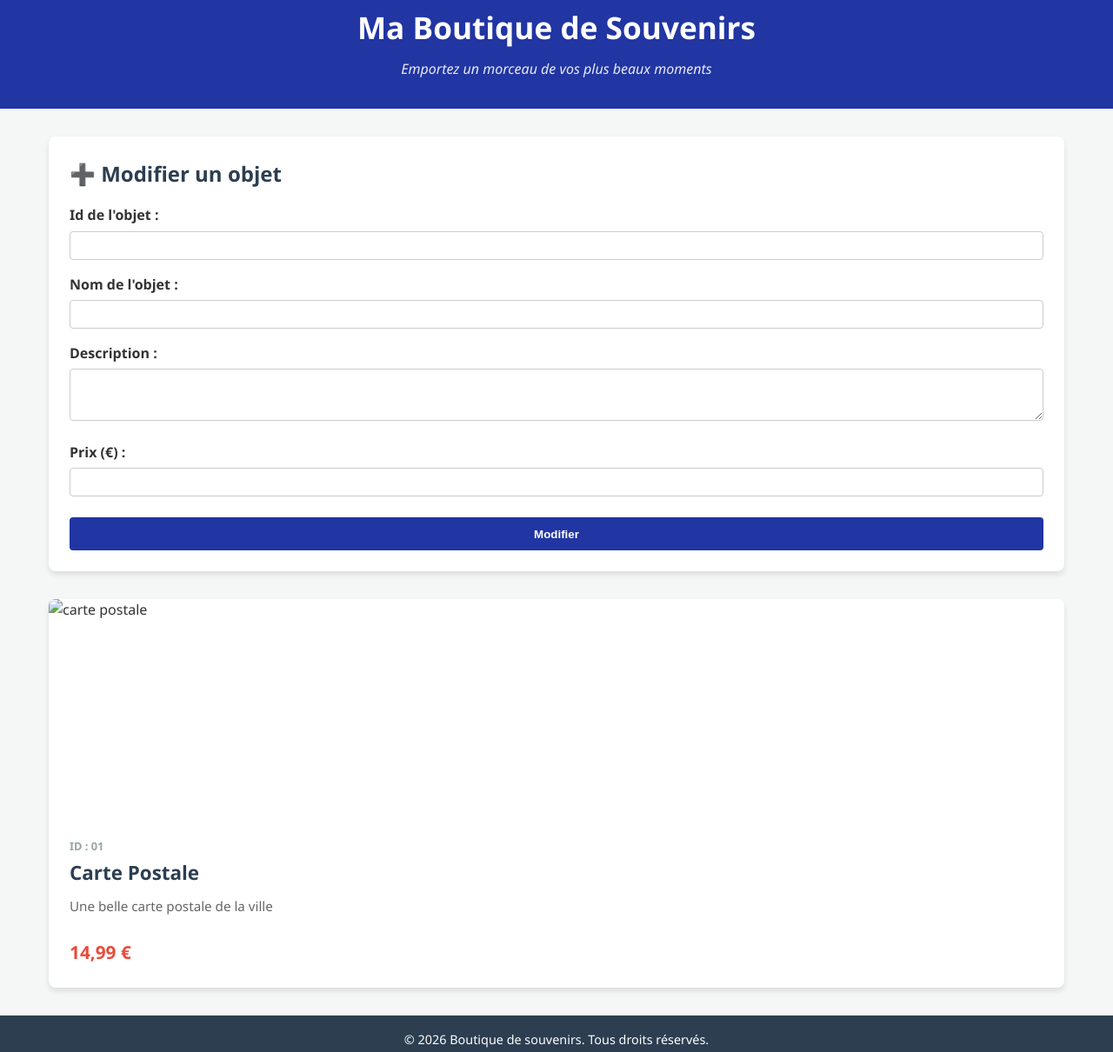
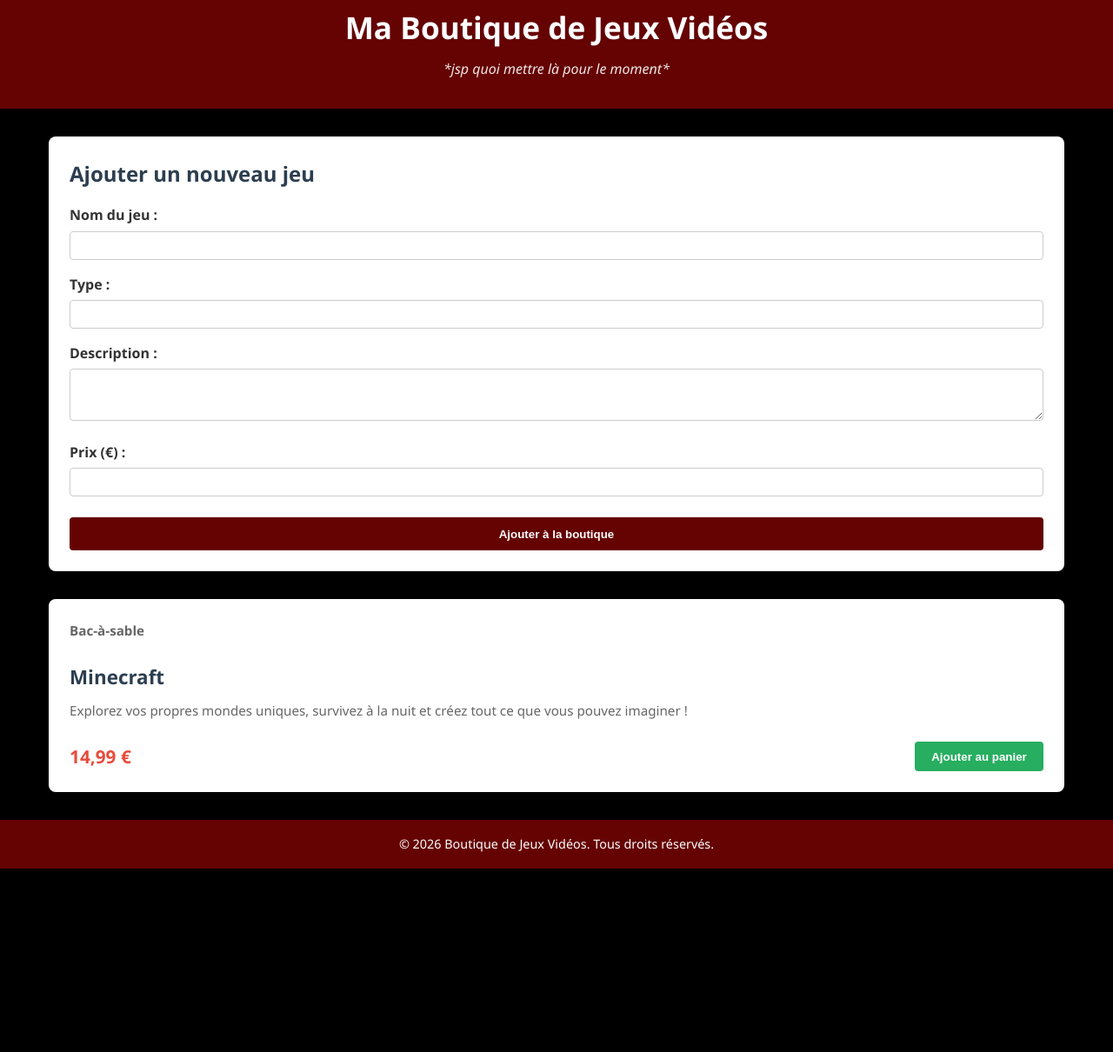
Before and after one commit to Hortense4321/Site_projet, a plain HTML site: page index.html in a window 1280 px wide. Shown: the part 29-1239 px from the top of the page at 87% size. After the commit the page ends 1028 px from the top, so only its background shows below. Drawn offline with Linux system fonts and the light colour scheme.

```diff
--- a/css/style.css
+++ b/css/style.css
@@ -7,7 +7,7 @@
 
 body {
     font-family: 'Segoe UI', Tahoma, Geneva, Verdana, sans-serif;
-    background-color: #f4f7f6;
+    background-color: #000000;
     color: #333;
     line-height: 1.6;
     display: flex;
@@ -17,7 +17,7 @@
 
 /* En-tête */
 header {
-    background-color: #2135a3;
+    background-color: #650202;
     color: #fff;
     text-align: center;
     padding: 2rem 1rem;
@@ -58,17 +58,10 @@
     flex-direction: column;
     transition: transform 0.2s ease;
 }
-
+/*
 .product-card:hover {
     transform: translateY(-5px);
-}
-
-.product-image img {
-    width: 100%;
-    height: 250px;
-    object-fit: cover;
-    display: block;
-}
+}*/
 
 .product-info {
     padding: 1.5rem;
@@ -130,7 +123,7 @@
 
 /* Pied de page */
 footer {
-    background-color: #2c3e50;
+    background-color: #650202;
     color: #fff;
     text-align: center;
     padding: 1rem;
--- a/index.html
+++ b/index.html
@@ -5,66 +5,30 @@
     <meta charset="UTF-8">
     <meta name="viewport" content="width=device-width, initial-scale=1.0">
 
-    <title>Boutique de souvenirs</title>
+    <title>Boutique de Jeux Vidéos</title>
 
     <script src="js/script.js" defer></script>
     <link rel="stylesheet" href="css/style.css">
 </head>
 <body>
     <header>
-        <h1>Ma Boutique de Souvenirs</h1>
-        <p>Emportez un morceau de vos plus beaux moments</p>
+        <h1>Ma Boutique de Jeux Vidéos</h1>
+        <p>*jsp quoi mettre là pour le moment*</p>
     </header>
 
     <main>
-        <!-- FORMULAIRE DE MODIFICATION D'OBJET -->
+        <!-- FORMULAIRE D'AJOUT D'OBJET -->
         <section style="background: white; padding: 1.5rem; border-radius: 8px; margin-bottom: 2rem; box-shadow: 0 4px 6px rgba(0,0,0,0.1);">
-            <h2 style="margin-bottom: 1rem; color: #2c3e50;">➕ Modifier un objet</h2>
+            <h2 style="margin-bottom: 1rem; color: #2c3e50;">Ajouter un nouveau jeu</h2>
 
-            <form onsubmit="modifierCarte(event);" method="POST" style="display: flex; flex-direction: column; gap: 1rem;">
-                <div style="display: flex; gap: 1rem; flex-wrap: wrap;">
-                    <div style="flex: 1; min-width: 150px;">
-                        <label for="prod-id" style="display: block; font-weight: bold; margin-bottom: 0.3rem;">
-                            Id de l'objet :
-                        </label>
-                        <input type="text" id="prod-id" name="id" step="0.01" required style="width: 100%; padding: 0.5rem; border: 1px solid #ccc; border-radius: 4px;">
-                    </div>
-                </div>
+            <form action="" method="POST" style="display: flex; flex-direction: column; gap: 1rem;">
                 <div>
-                    <label for="prod-title" style="display: block; font-weight: bold; margin-bottom: 0.3rem;">
-                        Nom de l'objet :
-                    </label>
-                    <input type="text" id="prod-title" name="title" style="width: 100%; padding: 0.5rem; border: 1px solid #ccc; border-radius: 4px;">
+                    <label for="prod-title" style="display: block; font-weight: bold; margin-bottom: 0.3rem;">Nom du jeu :</label>
+                    <input type="text" id="prod-title" name="title" required style="width: 100%; padding: 0.5rem; border: 1px solid #ccc; border-radius: 4px;">
                 </div>
 
                 <div>
-                    <label for="prod-desc" style="display: block; font-weight: bold; margin-bottom: 0.3rem;">
-                        Description :
-                    </label>
-                    <textarea id="prod-desc" name="description" style="width: 100%; padding: 0.5rem; border: 1px solid #ccc; border-radius: 4px; resize: vertical; min-height: 60px;"></textarea>
-                </div>
-
-                <div style="display: flex; gap: 1rem; flex-wrap: wrap;">
-                    <div style="flex: 1; min-width: 150px;">
-                        <label for="prod-price" style="display: block; font-weight: bold; margin-bottom: 0.3rem;">
-                            Prix (€) :
-                        </label>
-                        <input type="number" id="prod-price" name="price" step="0.01" style="width: 100%; padding: 0.5rem; border: 1px solid #ccc; border-radius: 4px;">
-                    </div>
-                </div>
-
-                <button type="submit" style="background-color: #2135a3; color: white; border: none; padding: 0.7rem; border-radius: 4px; font-weight: bold; cursor: pointer; margin-top: 0.5rem;">
-                    Modifier
-                </button>
-            </form>
-        </section>
-        <!-- FORMULAIRE D'AJOUT D'OBJET
-        <section style="background: white; padding: 1.5rem; border-radius: 8px; margin-bottom: 2rem; box-shadow: 0 4px 6px rgba(0,0,0,0.1);">
-            <h2 style="margin-bottom: 1rem; color: #2c3e50;">➕ Ajouter un nouvel objet</h2>
-
-            <form action="" method="POST" style="display: flex; flex-direction: column; gap: 1rem;">
-                <div>
-                    <label for="prod-title" style="display: block; font-weight: bold; margin-bottom: 0.3rem;">Nom de l'objet :</label>
+                    <label for="prod-title" style="display: block; font-weight: bold; margin-bottom: 0.3rem;">Type :</label>
                     <input type="text" id="prod-title" name="title" required style="width: 100%; padding: 0.5rem; border: 1px solid #ccc; border-radius: 4px;">
                 </div>
 
@@ -80,63 +44,29 @@
                     </div>
                 </div>
 
-                <button type="submit" style="background-color: #2135a3; color: white; border: none; padding: 0.7rem; border-radius: 4px; font-weight: bold; cursor: pointer; margin-top: 0.5rem;">
+                <button type="submit" style="background-color: #650202; color: white; border: none; padding: 0.7rem; border-radius: 4px; font-weight: bold; cursor: pointer; margin-top: 0.5rem;">
                     Ajouter à la boutique
                 </button>
             </form>
-        </section> -->
+        </section>
         <!-- GRILLE DES PRODUITS -->
         <section class="product-grid">
-            <!-- Objet 1 -->
             <article class="product-card">
-                <div class="product-image">
-                    <img src="" alt="carte postale">
-                </div>
                 <div class="product-info">
-                    <span class="product-id">ID : 01</span>
-                    <h2 id="nom">Carte Postale</h2>
-                    <p class="description" id = "desc">Une belle carte postale de la ville</p>
+                    <h1 class="description" id="type"> Bac-à-sable </h1>
+                    <h2 id="nom">Minecraft</h2>
+                    <p class="description" id = "desc">Explorez vos propres mondes uniques, survivez à la nuit et créez tout ce que vous pouvez imaginer !</p>
                     <div class="product-meta">
                         <span id="price" class="price">14,99 €</span>
-                        <!--<button class="buy-btn" onclick="alert('Fonctionnalité d\'achat bientôt disponible !')">Ajouter au panier</button>-->
+                        <button class="buy-btn" onclick="alert('Fonctionnalité d\'achat bientôt disponible !')">Ajouter au panier</button>
                     </div>
                 </div>
             </article>
-
-            <!-- Objet 2
-            <article class="product-card">
-                <div class="product-image">
-                    <img src="" alt="Porte-clés en bois gravé">
-                </div>
-                <div class="product-info">
-                    <h2>Porte-clés Artisanal</h2>
-                    <p class="description">Porte-clés en bois de chêne véritable, gravé à la main avec soin dans nos ateliers locaux.</p>
-                    <div class="product-meta">
-                        <span class="price">4,50 €</span>
-                        <button class="buy-btn" onclick="alert('Fonctionnalité d\'achat bientôt disponible !')">Ajouter au panier</button>
-                    </div>
-                </div>
-            </article> -->
-
-            <!-- Objet 3
-            <article class="product-card">
-                <div class="product-image">
-                    <img src="" alt="Mug vintage en céramique">
-                </div>
-                <div class="product-info">
-                    <h2>Mug Émaillé Vintage</h2>
-                    <p class="description">Idéal pour vos boissons chaudes au coin du feu. Résistant aux chocs et au lave-vaisselle.</p>
-                    <div class="product-meta">
-                        <span class="price">12,00 €</span>
-                        <button class="buy-btn" onclick="alert('Fonctionnalité d\'achat bientôt disponible !')">Ajouter au panier</button>
-                    </div>
-                </div>
-            </article> -->
         </section>
     </main>
 
     <footer>
-        <p>&copy; 2026 Boutique de souvenirs. Tous droits réservés.</p>
+        <p>&copy; 2026 Boutique de Jeux Vidéos. Tous droits réservés.</p>
     </footer>
 </body>
 </html>
--- a/js/script.js
+++ b/js/script.js
@@ -1,12 +1,12 @@
 // champs formulaire
 const form = document.querySelector('form');
-const idInPut = document.querySelector('#prod-id');
+const typeInPut = document.querySelector('#prod-type');
 const nomInPut = document.querySelector('#prod-title');
 const descriptionInPut = document.querySelector('#prod-desc');
 const prixInPut = document.querySelector('#prod-price');
 
 // zones de carte
-const idZone = document.querySelector('#id')
+const typeZone = document.querySelector('#type');
 const nomZone = document.querySelector('#nom');
 const descriptionZone = document.querySelector('#desc');
 const prixZone = document.querySelector('#price');
@@ -17,8 +17,8 @@
     event.preventDefault();
 
     if (idInPut === idZone) {
-        idZone.textContent = idInPut.value;
         nomZone.textContent = nomInPut.value;
+        typeZone.textContent = typeInPut.value;
         descriptionZone.textContent = descriptionInPut.value;
         prixZone.textContent = Number(prixInPut.value).toFixed(2);
     }
@@ -33,32 +33,19 @@
     // On prépare une variable pour stocker la carte trouvée
     let carteTrouvee = null;
 
-    // 2. On cherche la carte qui contient le bon numéro d'ID affiché
-    toutesLesCartes.forEach(carte => {
-        const idZoneHtml = carte.querySelector('.product-id');
-
-        // Si la zone existe et que son texte contient le numéro tapé dans le formulaire
-        if (idZoneHtml && idZoneHtml.textContent.includes(idInPut.value)) {
-            carteTrouvee = carte;
-        }
-    });
-
-    // Si aucun objet ne correspond au numéro tapé
-    if (!carteTrouvee) {
-        alert("Aucun objet trouvé avec ce numéro d'ID.");
-        return;
-    }
-
-    // 3. On cible les zones modifiables de la carte qu'on vient de trouver
+    // 2. On cible les zones modifiables de la carte qu'on vient de trouver
     const nomZone = carteTrouvee.querySelector('h2');
+    const typeZone = carteTrouvee.querySelector('.description');
     const descriptionZone = carteTrouvee.querySelector('.description');
     const prixZone = carteTrouvee.querySelector('.price');
 
-    // 4. On modifie l'information UNIQUEMENT si la case du formulaire n'est pas vide
+    // 3. On modifie l'information UNIQUEMENT si la case du formulaire n'est pas vide
     if (nomInPut.value.trim() !== "") {
         nomZone.textContent = nomInPut.value;
     }
-
+    if (typeInPut.value.trim() !== "") {
+        nomZone.textContent = typeInPut.value;
+    }
     if (descriptionInPut.value.trim() !== "") {
         descriptionZone.textContent = descriptionInPut.value;
     }
```
